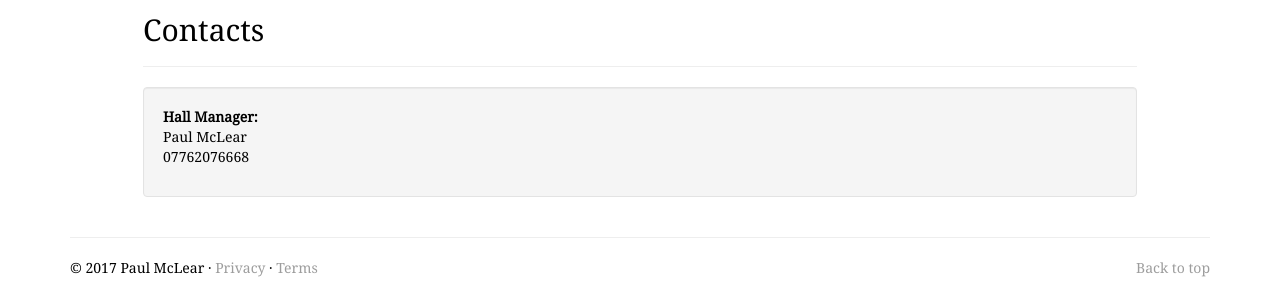
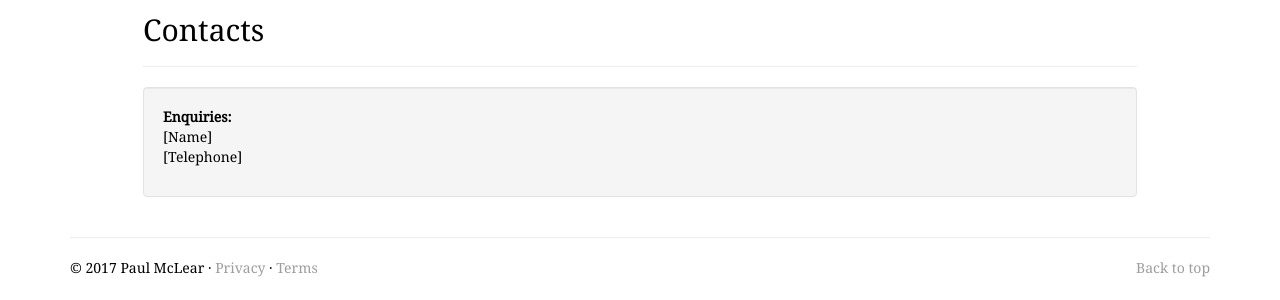
Before and after one commit to pemm8/village-hall, a Flask app: page /contact in a window 1280 px wide. Shown: the part 127-427 px from the top of the page. Run offline with Flask 2, Linux system fonts and the light colour scheme; parts of the project's set-up code (start-up, migrations or seed data) failed here and were passed over; some libraries are stand-ins or nearby versions; some web fonts are replaced.

Commit message:
Changed contact info

```diff
--- a/app/templates/contact.html
+++ b/app/templates/contact.html
@@ -11,9 +11,9 @@
 	<div class="well">
 
 		<p>
-			<b>Hall Manager:</b><br>
-			Paul McLear <br>
-			07762076668
+			<b>Enquiries:</b><br>
+			[Name] <br>
+			[Telephone]
 		</p>
 
 	</div>
```
